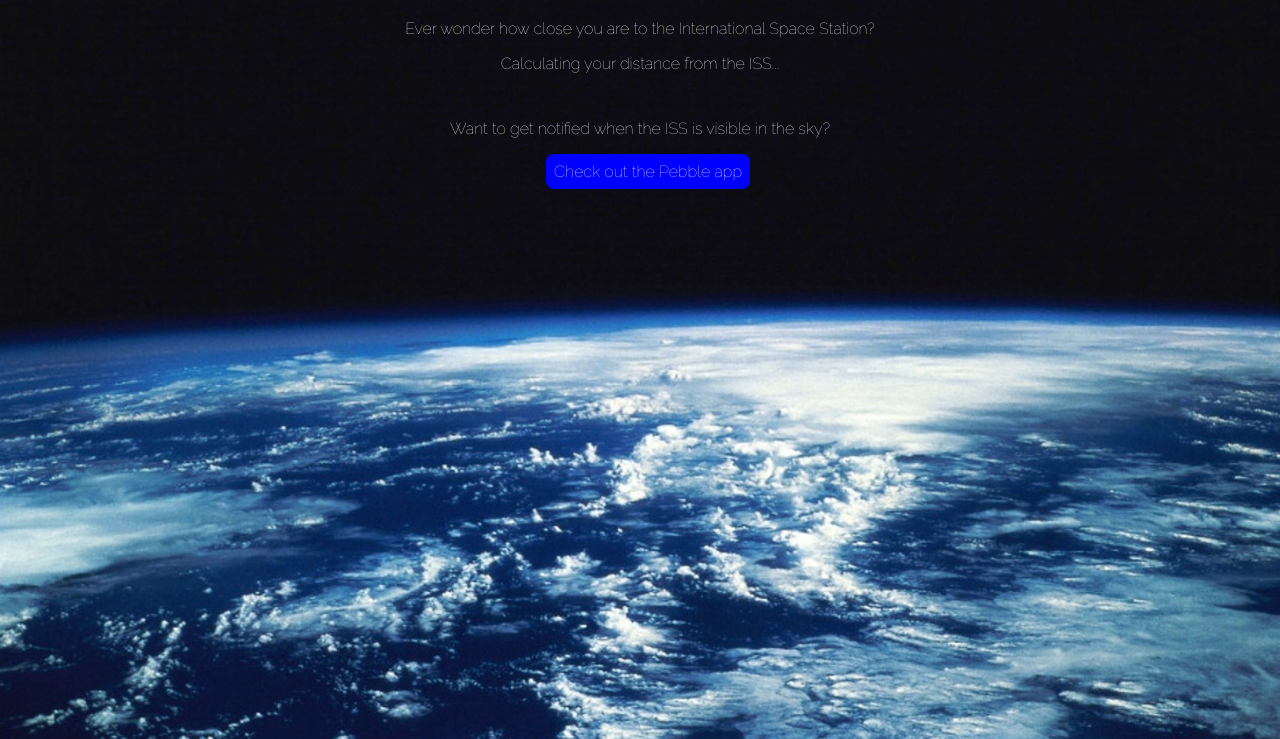
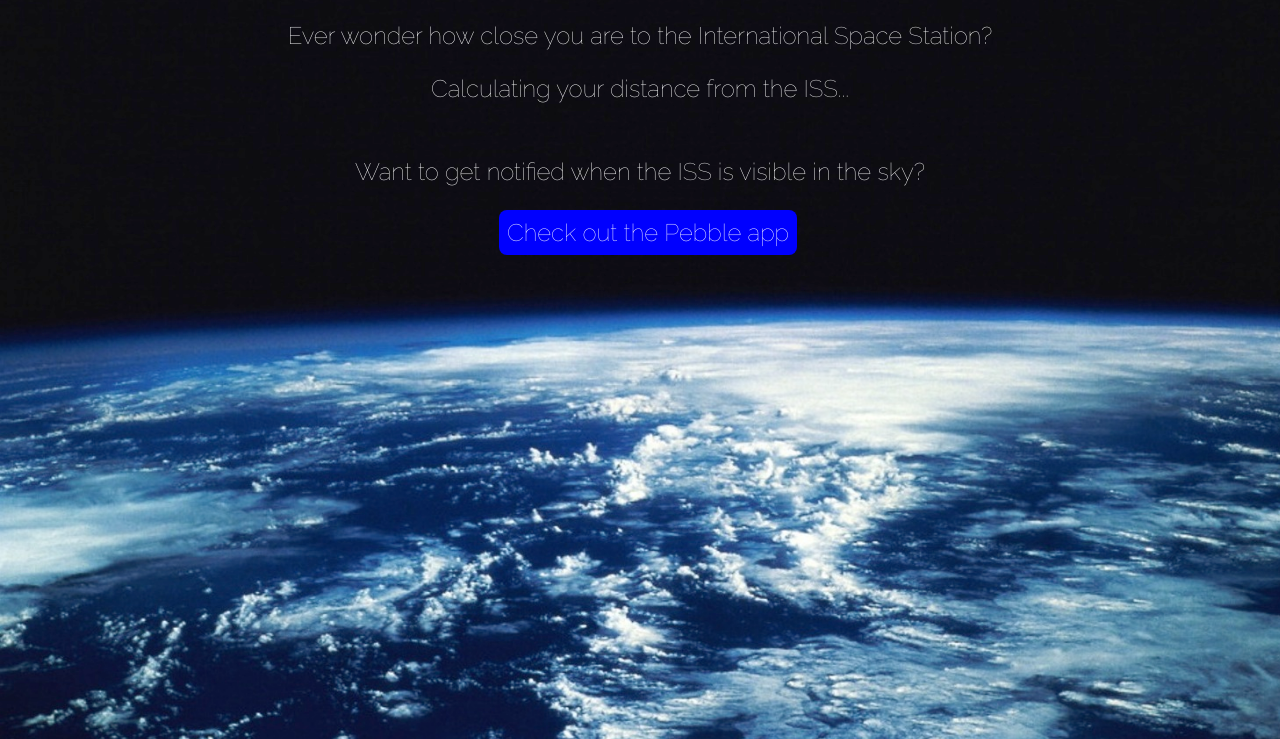
Before and after one commit to hwhelchel/sat_alert, a plain HTML site: page index.html in a window 1280 px wide. Shown: the part 61-800 px from the top of the page. Drawn offline with nearby package versions, Linux system fonts and the light colour scheme.

Commit message:
Increases font size

```diff
--- a/index.css
+++ b/index.css
@@ -8,6 +8,10 @@ body {
 #container {
   text-align: center;
   font-family: 'Raleway', sans-serif;
+}
+
+#container p {
+  font-size: 24px;
 }
 
 .btn {
```
